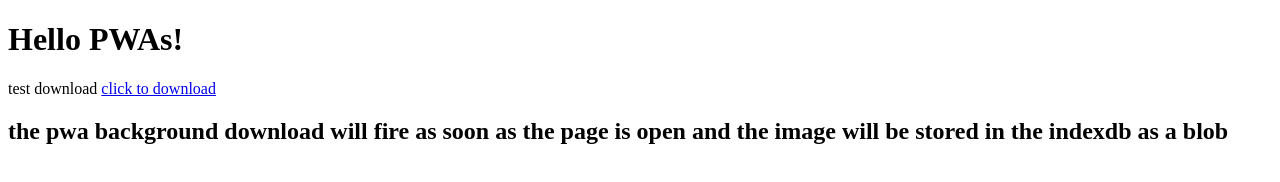
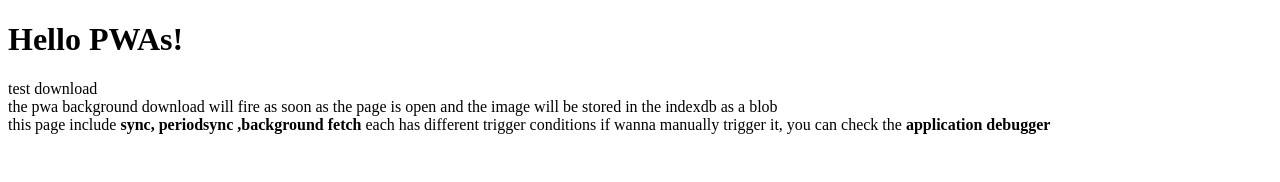
Before and after one commit to edward12699/basic-pwa-demo, a website: page index.html in a window 1280 px wide. Drawn offline with Linux system fonts and the light colour scheme.

```diff
--- a/index.html
+++ b/index.html
@@ -12,11 +12,16 @@
 <body>
   <h1>Hello PWAs!</h1>
   test download
-  <a href="https://localhost:8000/icons/fire-earth.svg" download>click to download</a>
+  <!-- <a href="https://localhost:8000/icons/fire-earth.svg" download>click to download</a> -->
+  <div>the pwa background download will fire as soon as the page is open and the image will be stored in the indexdb as
+    a
+    blob</div>
+
+  <span>this page include <strong>sync, periodsync ,background fetch</strong> </span>
+  each has different trigger conditions
+  if wanna manually trigger it, you can check the <strong>application debugger</strong>
 
 
-  <h2>the pwa background download will fire as soon as the page is open and the image will be stored in the indexdb as a
-    blob</h2>
 
 
 
```
